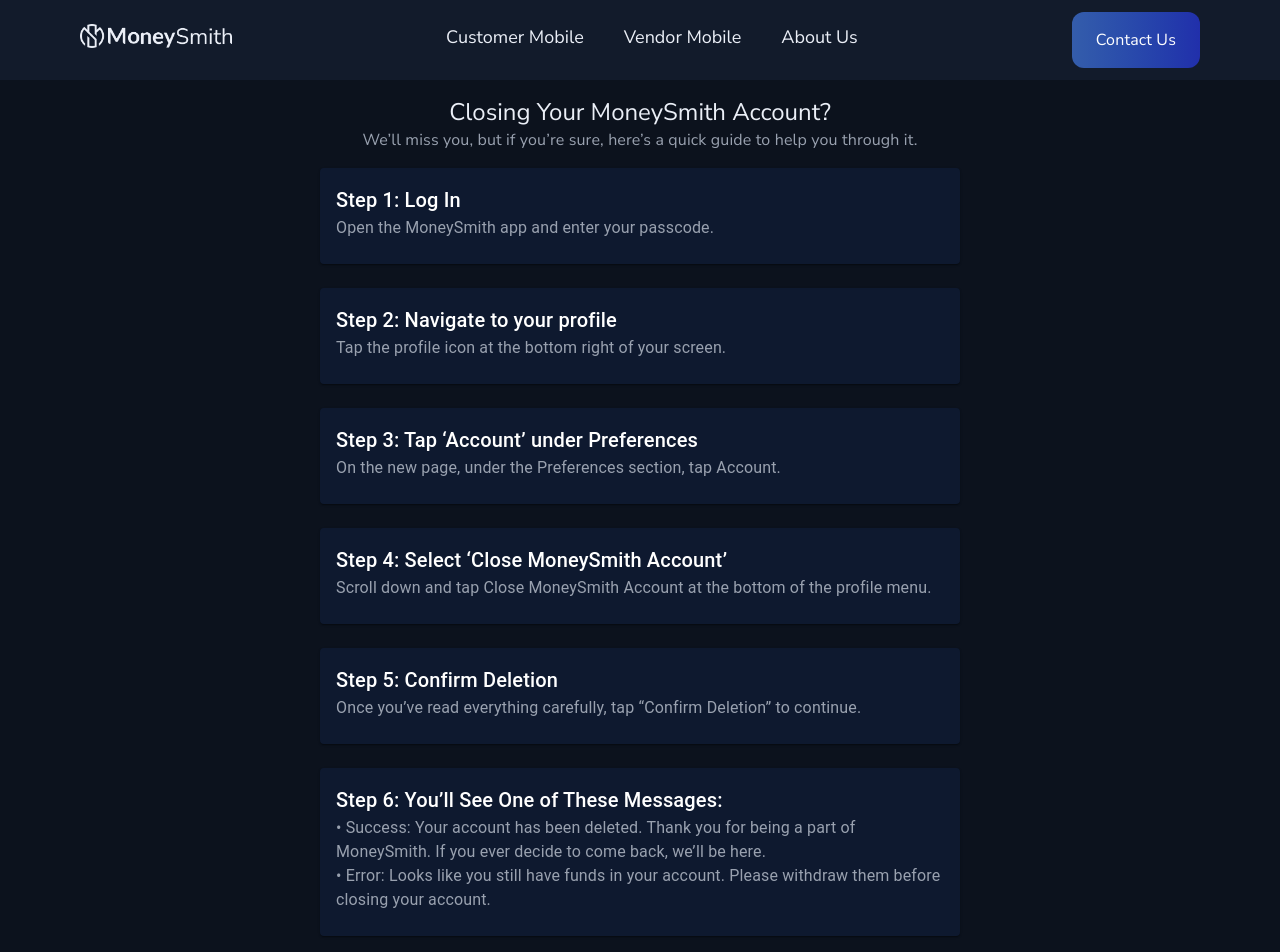
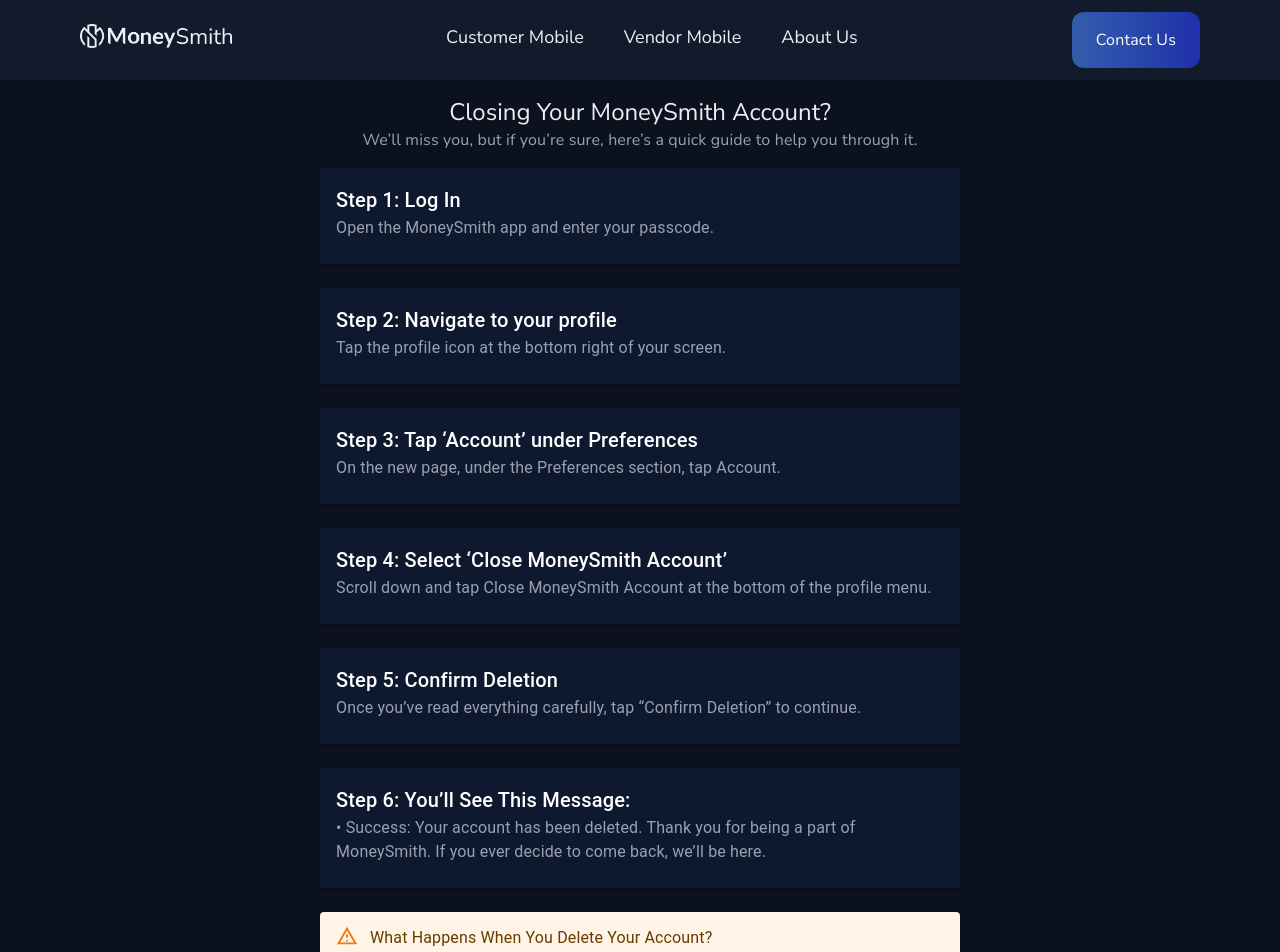
Before and after one commit to MoneySmithDevelopment/website, a React (Vite) app in the folder frontend/: page /delete-account in a window 1280 px wide. Shown: the top 952 px of the page. Built offline with nearby package versions, Linux system fonts and the light colour scheme.

Commit message:
fix: delete account page step six

```diff
--- a/frontend/src/pages/Delete.tsx
+++ b/frontend/src/pages/Delete.tsx
@@ -27,9 +27,8 @@
         "Once you’ve read everything carefully, tap “Confirm Deletion” to continue.",
     },
     {
-      title: "You’ll See One of These Messages:",
-      detail: `• Success: Your account has been deleted. Thank you for being a part of MoneySmith. If you ever decide to come back, we’ll be here.
-• Error: Looks like you still have funds in your account. Please withdraw them before closing your account.`,
+      title: "You’ll See This Message:",
+      detail: `• Success: Your account has been deleted. Thank you for being a part of MoneySmith. If you ever decide to come back, we’ll be here.`,
     },
   ];
 
```
